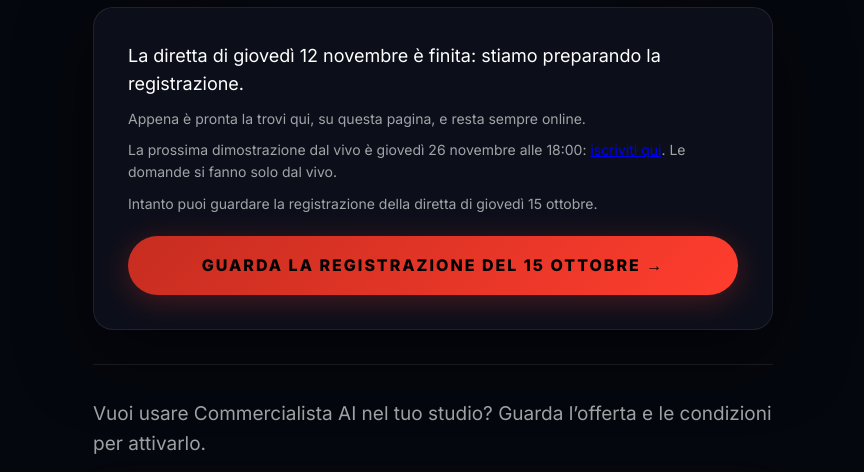
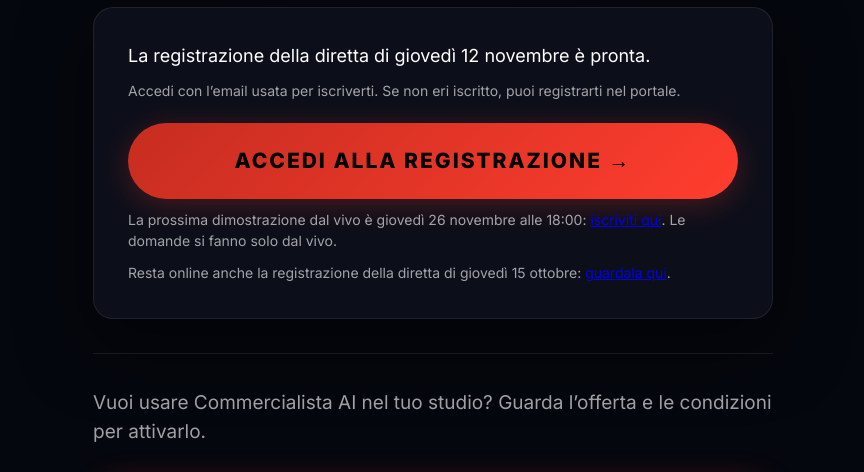
Before and after one commit to ceo743/guida-commercialisti-ai, a plain HTML site: page registrazione/index.html in a window 1280 px wide. Shown: the part 288-760 px from the top of the page, without its empty margins (207-1071 px from the left). Drawn offline with nearby package versions, Linux system fonts and the light colour scheme.

Commit message:
[CLAUDE] Pagina registrazione: edizione 2026-11-12, link alla registrazione
Co-Authored-By: Claude Opus 5.5 <noreply@anthropic.com>

```diff
--- a/registrazione/index.html
+++ b/registrazione/index.html
@@ -54,14 +54,15 @@
   <span class="chip">Webinar per commercialisti</span>
   <h1>Registrazione del webinar per <em>commercialisti</em></h1>
 
-  <!-- REGISTRAZIONE:INIZIO edizione=2026-11-12 link=no precedente=2026-10-15 prossima=2026-11-26 dal=- archivio=2026-10-15 durata=per-sempre-v1 accesso=email-gestionale-v1 testi=prossima-v2 -->
-  <!-- Scritto da Scheduled/registrazione-webinar/registrazione.py il 13/11/2026 00:26: non modificare a mano, si riscrive a ogni edizione. -->
-  <div class="box" data-stato="attesa" data-dal="2026-11-12T23:00:00+01:00" data-al="">
-    <p>La diretta di giovedì 12 novembre è finita: stiamo preparando la registrazione.</p>
-    <p class="small">Appena è pronta la trovi qui, su questa pagina, e resta sempre online.</p>
+  <!-- REGISTRAZIONE:INIZIO edizione=2026-11-12 link=si precedente=2026-10-15 prossima=2026-11-26 video=2485e8105303be7d dal=2026-11-13T09:31:20+01:00 archivio=2026-10-15 durata=per-sempre-v1 accesso=email-gestionale-v1 testi=prossima-v2 -->
+  <!-- Scritto da Scheduled/registrazione-webinar/registrazione.py il 13/11/2026 09:31: non modificare a mano, si riscrive a ogni edizione. -->
+  <div class="box" data-stato="disponibile" data-dal="2026-11-13T09:31:20+01:00" data-al="">
+    <p>La registrazione della diretta di giovedì 12 novembre è pronta.</p>
+    <p class="small">Accedi con l’email usata per iscriverti. Se non eri iscritto, puoi registrarti nel portale.</p>
+    <a class="btn big" data-portale-registrazione href="https://commercialista-ai.davidecaiazzo.it/registrazioni/2026-11-12/" target="_top">Accedi alla registrazione &rarr;</a>
+<script>(()=>{const a=document.querySelector("[data-portale-registrazione]");if(!a)return;const box=a.closest("[data-stato]");const now=Date.now();if(!box||now<Date.parse(box.dataset.dal)||now>=Date.parse(box.dataset.al))return;const url=new URL(a.href);for(const k of ["utm_source","utm_medium","utm_campaign","utm_content","utm_term"]){const v=new URLSearchParams(location.search).get(k);if(v&&v.length<=100&&!v.includes("@")&&!/[\x00-\x1f\x7f]/.test(v))url.searchParams.set(k,v)}a.href=url.href})();</script>
     <p class="small">La prossima dimostrazione dal vivo è giovedì 26 novembre alle 18:00: <a href="https://commercialisti.davidecaiazzo.it/?utm_source=webinar&amp;utm_medium=registrazione&amp;utm_campaign=webinar-commercialisti-2026-11-26&amp;utm_content=registrazione-prossima">iscriviti qui</a>. Le domande si fanno solo dal vivo.</p>
-    <p class="small">Intanto puoi guardare la registrazione della diretta di giovedì 15 ottobre.</p>
-    <a class="btn" href="https://commercialista-ai.davidecaiazzo.it/registrazioni/2026-10-15/" target="_top">Guarda la registrazione del 15 ottobre &rarr;</a>
+    <p class="small">Resta online anche la registrazione della diretta di giovedì 15 ottobre: <a href="https://commercialista-ai.davidecaiazzo.it/registrazioni/2026-10-15/" target="_top">guardala qui</a>.</p>
   </div>
 
   <div class="sep"></div>
```
